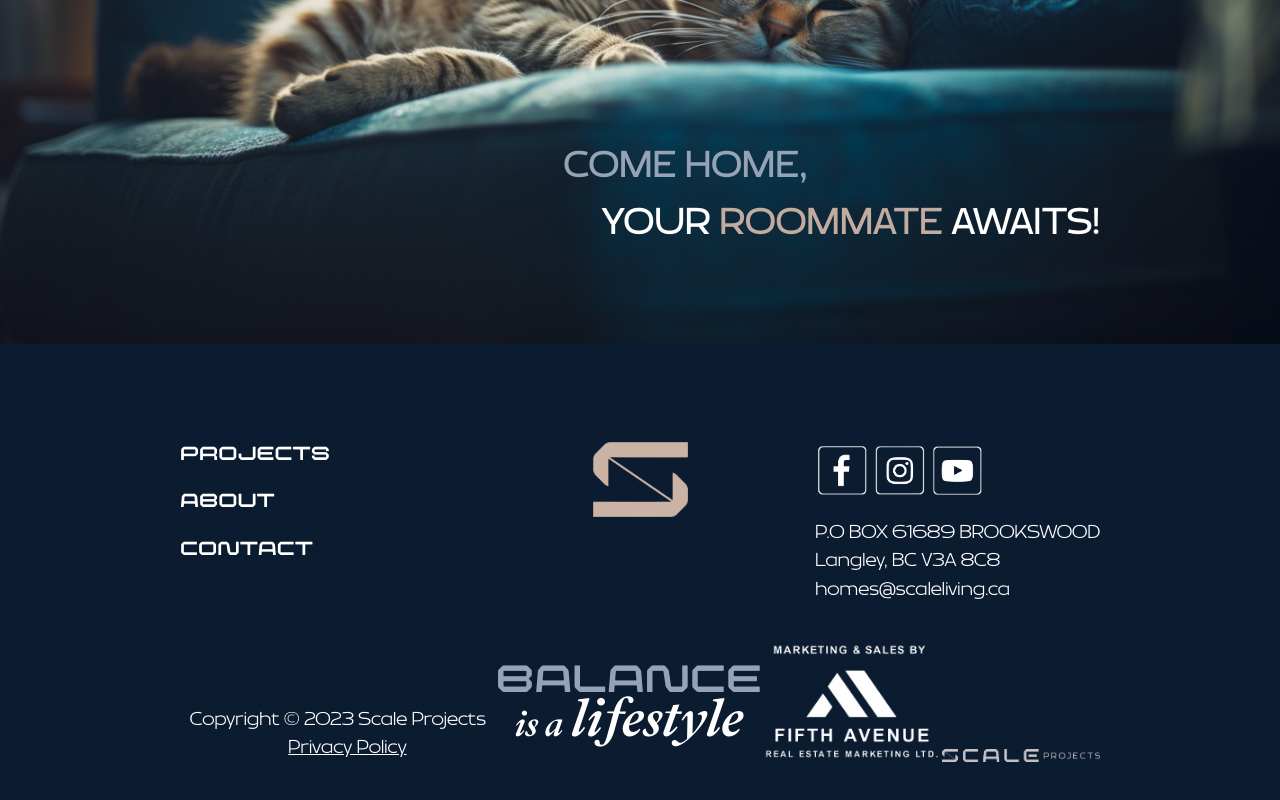
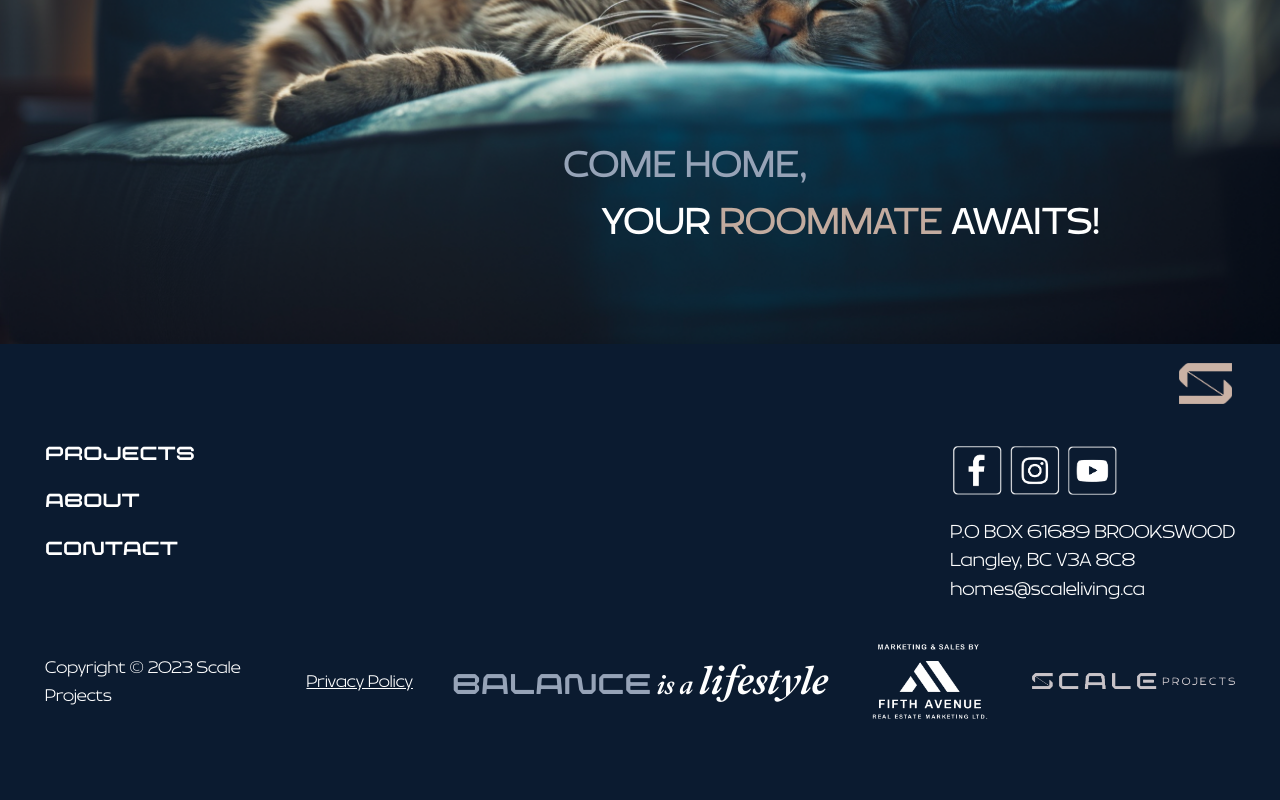
Before and after one commit to rickdrumond/scaco, a website built with Parcel: page src/index.html in a window 1280 px wide. Shown: the part 7197-7997 px from the top of the page. After the commit the page ends 7964 px from the top, so only its background shows below. Built offline with nearby package versions, Linux system fonts and the light colour scheme; what tailwind-hamburgers would draw is missing.

Commit message:
restyle footer

```diff
--- a/src/index.html
+++ b/src/index.html
@@ -392,13 +392,13 @@
         <div class="balance-is-a-lifestyle">
           <span>Balance</span> <span>is a</span> <span>lifestyle</span>
         </div>
+        <div class="text-center">
+          <a id="privacy-policy-link" href="javascript:void(0)"
+            >Privacy Policy</a
+          >
+        </div>
         <div>
-          <p>
-            <span id="copyright">Copyright © 2023 Scale Projects</span>
-            <a id="privacy-policy-link" href="javascript:void(0)"
-              >Privacy Policy</a
-            >
-          </p>
+          <span id="copyright">Copyright © 2023 Scale Projects</span>
         </div>
       </div>
     </footer>
--- /dev/null
+++ b/src/style/components/footer.scss
@@ -0,0 +1,123 @@
+footer {
+  padding: $xs-v-spacing $xs-h-spacing;
+  position: relative;
+  color: white;
+
+  @screen lg {
+    padding: $lg-v-spacing $header-h-spacing $header-h-spacing;
+  }
+
+  .logo {
+    position: absolute;
+    // padding: inherit;
+    top: $xs-v-spacing;
+    right: $xs-h-spacing;
+    width: 3rem;
+
+    @screen lg {
+      width: 52.7833px;
+      top: 1rem;
+      right: 48px;
+    }
+  }
+
+  .container {
+    max-width: 100%;
+    width: 100%;
+    display: flex;
+    flex-direction: column;
+
+    @screen lg {
+      flex-direction: row;
+      justify-content: space-between;
+    }
+  }
+
+  nav ul {
+    font-family: $ff-winkell;
+
+    li {
+      margin-bottom: 1rem;
+    }
+  }
+
+  .social {
+    display: flex;
+    justify-content: space-around;
+    margin-bottom: 1rem;
+
+    @screen lg {
+      justify-content: flex-start;
+    }
+
+    img {
+      max-height: 3em;
+    }
+  }
+
+  address {
+    font-family: $ff-brinnan-light;
+    font-style: normal;
+  }
+
+  .balance-is-a-lifestyle {
+    display: none;
+
+    @screen lg {
+      display: block;
+      font-size: 1.5rem;
+      white-space: nowrap;
+
+      > span {
+        display: inline !important;
+      }
+    }
+  }
+
+  .brand-container {
+    margin-top: 2rem;
+    display: flex;
+    flex-direction: column;
+    align-items: center;
+    gap: 2rem;
+
+    @screen lg {
+      flex-direction: row-reverse;
+      // align-items: flex-end;
+      gap: 0rem;
+
+      > * {
+        align-items: stretch;
+        flex: 1;
+        max-width: 100%;
+
+        * {
+          margin: 0 auto;
+        }
+      }
+    }
+  }
+
+  .fifth-ave-brand {
+    max-width: 120px;
+  }
+
+  #privacy-policy-link {
+    text-decoration: underline;
+    display: block;
+    text-align: center;
+
+    @screen lg {
+      display: inline;
+      margin-left: 1rem;
+    }
+  }
+
+  #privacy-policy-link,
+  #copyright {
+    font-family: $ff-brinnan-light;
+    font-size: 0.9rem;
+    color: white;
+    text-align: center;
+  }
+}
--- a/src/style/main.scss
+++ b/src/style/main.scss
@@ -9,6 +9,7 @@
 @import "components/components";
 @import "components/header";
 @import "components/contact-form";
+@import "components/footer";
 
 .grecaptcha-badge {
   // Displayed through JS when contact form is in view
@@ -19,8 +20,7 @@ body {
   background-color: $dark-blue;
 }
 
-section,
-footer {
+section {
   padding: $xs-v-spacing $xs-h-spacing;
   // Prevent wrong anchor scroll position due to fixed header
   scroll-margin-top: $header-height;
@@ -208,6 +208,7 @@ p {
 }
 
 #contact {
+  scroll-margin-top: calc($header-height - 100vh);
   padding: 0;
   display: flex;
   flex-direction: column;
@@ -215,6 +216,7 @@ p {
   font-family: $ff-brinnan-light;
 
   @screen lg {
+    scroll-margin-top: $header-height;
     flex-direction: row;
   }
 
@@ -441,120 +443,3 @@ p {
     }
   }
 }
-
-footer {
-  position: relative;
-  color: white;
-
-  .logo {
-    position: absolute;
-    // padding: inherit;
-    top: $xs-v-spacing;
-    right: $xs-h-spacing;
-    width: 3rem;
-
-    @screen lg {
-      top: $lg-v-spacing;
-      left: 0;
-      right: 0;
-      margin: 0 auto;
-      width: 5rem;
-    }
-  }
-
-  .container {
-    display: flex;
-    flex-direction: column;
-
-    @screen lg {
-      flex-direction: row;
-      justify-content: space-between;
-    }
-  }
-
-  nav ul {
-    font-family: $ff-winkell;
-
-    li {
-      margin-bottom: 1rem;
-    }
-  }
-
-  .social {
-    display: flex;
-    justify-content: space-around;
-    margin-bottom: 1rem;
-
-    @screen lg {
-      justify-content: flex-start;
-    }
-
-    img {
-      max-height: 3em;
-    }
-  }
-
-  address {
-    font-family: $ff-brinnan-light;
-    font-style: normal;
-  }
-
-  .balance-is-a-lifestyle {
-    display: none;
-
-    @screen lg {
-      display: block;
-    }
-  }
-
-  .brand-container {
-    margin-top: 2rem;
-    display: flex;
-    flex-direction: column;
-    align-items: center;
-    gap: 2rem;
-
-    @screen lg {
-      flex-direction: row-reverse;
-      align-items: flex-end;
-      gap: 0rem;
-
-      > * {
-        align-items: stretch;
-        flex: 1;
-        max-width: 100%;
-        text-align: center;
-
-        * {
-          margin: 0 auto;
-        }
-      }
-    }
-
-    :last-child {
-      flex-grow: 2;
-    }
-  }
-
-  .fifth-ave-brand {
-    max-width: 180px;
-  }
-
-  #privacy-policy-link {
-    text-decoration: underline;
-    display: block;
-    text-align: center;
-
-    @screen lg {
-      display: inline;
-      margin-left: 1rem;
-    }
-  }
-
-  #privacy-policy-link,
-  #copyright {
-    font-family: $ff-brinnan-light;
-    color: white;
-    text-align: center;
-  }
-}
```
